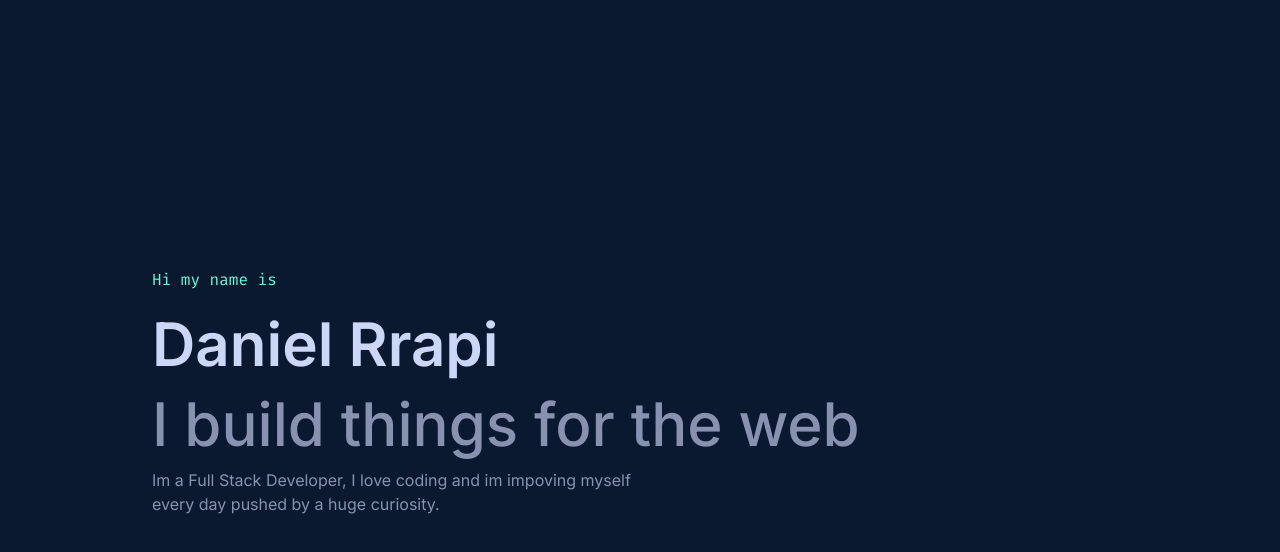
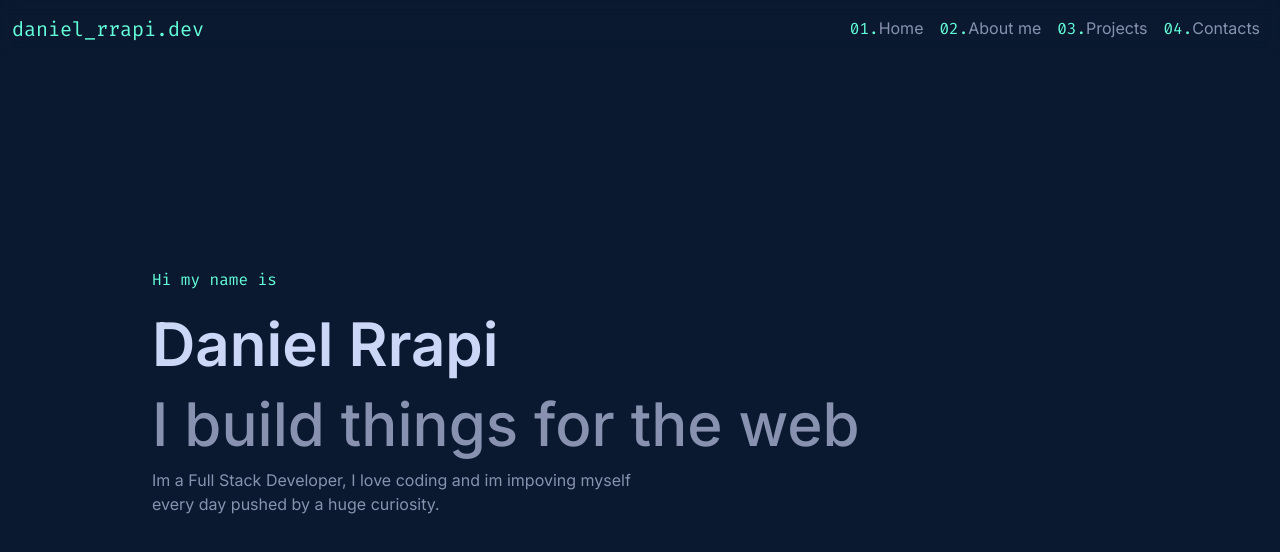
Before and after one commit to daniel-rrapi/portfolio, a React (Vite) app: page / in a window 1280 px wide. Shown: the top 552 px of the page. Built offline with nearby package versions, Linux system fonts and the light colour scheme.

Commit message:
Completed Navbar component

```diff
--- a/src/App.jsx
+++ b/src/App.jsx
@@ -1,9 +1,11 @@
 import "./App.scss";
+import Navbar from "./components/Navbar.jsx";
 import Hero from "./components/Hero.jsx";
 
 function App() {
   return (
     <>
+      <Navbar></Navbar>
       <Hero></Hero>
     </>
   );
--- a/src/assets/scss/custom-bootstrap.scss
+++ b/src/assets/scss/custom-bootstrap.scss
@@ -1,8 +1,24 @@
 // Custom.scss
 // Option A: Include all of Bootstrap
-
-// Include any default variable overrides here (though functions won't be available)
 
 @import "../node_modules/bootstrap/scss/bootstrap";
 
 // Then add additional custom code here
+// Include any default variable overrides here (though functions won't be available)
+.navbar {
+  width: 100%;
+  backdrop-filter: blur(8px);
+}
+.navbar-brand {
+  color: var(--green);
+  font-family: "Fira Code";
+}
+.navbar-collapse {
+  flex-grow: 0;
+}
+.nav-link {
+  color: var(--slate);
+}
+.nav-link:hover {
+  color: var(--green);
+}
--- /dev/null
+++ b/src/components/Navbar.jsx
@@ -0,0 +1,45 @@
+import styled from "styled-components";
+
+const Span = styled.span`
+  color: var(--green);
+  font-family: "Fira Code", monospace;
+`;
+
+export default function Navbar() {
+  return (
+    <nav className="navbar navbar-expand-lg position-fixed top-0">
+      <div className="container-fluid justify-content-between">
+        <a className="navbar-brand" href="#">
+          daniel_rrapi.dev
+        </a>
+        <button
+          className="navbar-toggler"
+          type="button"
+          data-bs-toggle="collapse"
+          data-bs-target="#navbarNavAltMarkup"
+          aria-controls="navbarNavAltMarkup"
+          aria-expanded="false"
+          aria-label="Toggle navigation"
+        >
+          <span className="navbar-toggler-icon"></span>
+        </button>
+        <div className="collapse navbar-collapse" id="navbarNavAltMarkup">
+          <div className="navbar-nav">
+            <a className="nav-link" aria-current="page" href="#">
+              <Span>01.</Span>Home
+            </a>
+            <a className="nav-link" href="#">
+              <Span>02.</Span>About me
+            </a>
+            <a className="nav-link" href="#">
+              <Span>03.</Span>Projects
+            </a>
+            <a className="nav-link" href="#">
+              <Span>04.</Span>Contacts
+            </a>
+          </div>
+        </div>
+      </div>
+    </nav>
+  );
+}
--- a/src/main.jsx
+++ b/src/main.jsx
@@ -1,5 +1,6 @@
 import React from "react";
 import ReactDOM from "react-dom/client";
+import "bootstrap/dist/js/bootstrap.bundle.min";
 import "./assets/scss/custom-bootstrap.scss";
 import "./index.scss";
 import App from "./App.jsx";
```
